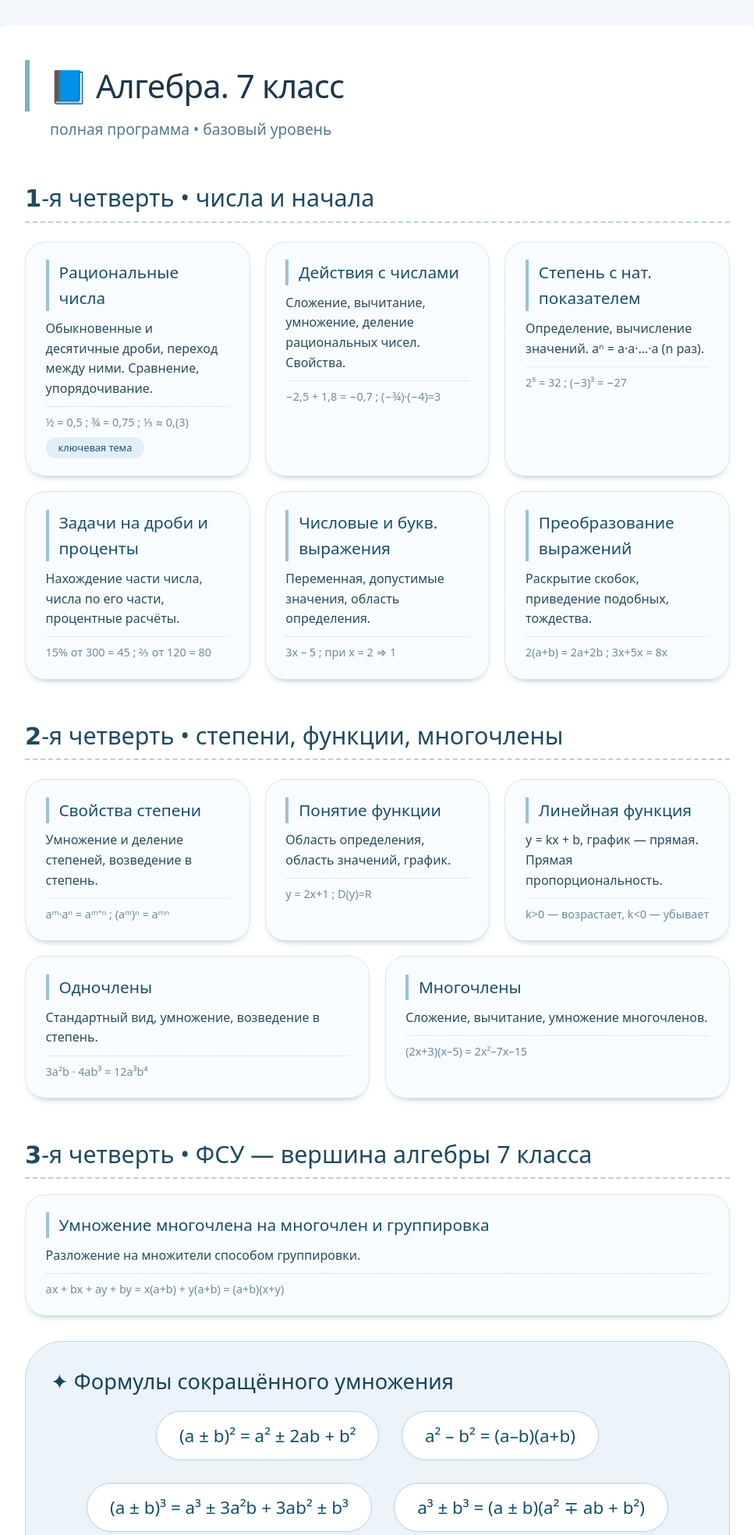
After one commit to noyemkaren-ship-it/Math, a FastAPI app: template templates/seven.html in a window 1280 px wide. The commit adds this page. Shown: the top 1969 px of the page at 78% size, without its empty margins (156-1123 px from the left). Run offline with FastAPI, Linux system fonts and the light colour scheme; the template is opened without the code that fills it, so the values that code supplies are empty.

Commit message:
Math: 4v

```diff
--- a/main.py
+++ b/main.py
@@ -6,6 +6,7 @@ app = FastAPI()
 templates = Jinja2Templates(directory="templates")
 
 formul = ["S = п*r²","C = п*d", "S=a*b", "P=a2+b2", "P = 2πr"]
+
 @app.get("/")
 async def root(request: Request):
     return templates.TemplateResponse(
@@ -47,3 +48,11 @@ async def teoremap(request: Request):
             "request": request,
         }
     )
+
+@app.get("/seven")
+async def sseven(request: Request):
+    return templates.TemplateResponse(
+        "seven.html", {
+            "request": request
+        }
+    )
--- a/templates/index.html
+++ b/templates/index.html
@@ -1013,5 +1013,7 @@
     </div>
     <a href="test">Если хочешь проверить себя переходи по этой сыллке!</a>
     <a href="teorema_pifagora">Теорема пифагора(если интересно)</a>
+    <a href="seven">Интересный темы 7 класса? тогда тебе сюда</a>
+
 </body>
 </html>
--- /dev/null
+++ b/templates/seven.html
@@ -0,0 +1,361 @@
+<!DOCTYPE html>
+<html lang="ru">
+<head>
+    <meta charset="UTF-8">
+    <meta name="viewport" content="width=device-width, initial-scale=1.0">
+    <title>Алгебра 7 класс • вся программа</title>
+    <style>
+        * {
+            margin: 0;
+            padding: 0;
+            box-sizing: border-box;
+        }
+
+        body {
+            background: #f4f8fc;
+            font-family: system-ui, -apple-system, 'Segoe UI', Roboto, 'Helvetica Neue', sans-serif;
+            line-height: 1.6;
+            padding: 2rem 1.5rem;
+            display: flex;
+            flex-direction: column;
+            align-items: center;
+        }
+
+        /* главный контейнер — как в пифагоре, но чуть шире */
+        .page {
+            max-width: 1000px;
+            width: 100%;
+            background: white;
+            border-radius: 32px;
+            box-shadow: 0 20px 40px -20px rgba(20, 50, 70, 0.25);
+            padding: 2.8rem 3rem;
+        }
+
+        h1 {
+            font-size: 2.6rem;
+            font-weight: 450;
+            letter-spacing: -0.02em;
+            color: #1d3747;
+            border-left: 6px solid #7faec7;
+            padding-left: 1.5rem;
+            margin-bottom: 0.5rem;
+        }
+
+        .subhead {
+            font-size: 1.2rem;
+            color: #527a8f;
+            margin-bottom: 2.5rem;
+            padding-left: 2rem;
+            font-weight: 350;
+        }
+
+        /* четверти — крупные разделы */
+        .quarter {
+            margin: 3rem 0 2.5rem 0;
+        }
+
+        .quarter-title {
+            font-size: 1.9rem;
+            font-weight: 420;
+            color: #1f4a60;
+            margin-bottom: 1.2rem;
+            padding-bottom: 0.3rem;
+            border-bottom: 2px dashed #b4d0df;
+        }
+
+        .quarter-sub {
+            font-size: 1.2rem;
+            color: #41758b;
+            font-style: italic;
+            margin-bottom: 1.8rem;
+            padding-left: 0.8rem;
+        }
+
+        /* сетка для тем — почти как info-grid но без class */
+        .topics-grid {
+            display: flex;
+            flex-wrap: wrap;
+            gap: 1.2rem;
+            margin: 1.5rem 0 1rem 0;
+        }
+
+        .topic-card {
+            flex: 1 1 260px;
+            background: #f9fcff;
+            border-radius: 26px;
+            padding: 1.4rem 1.6rem;
+            border: 1px solid #d6e6f0;
+            box-shadow: 0 6px 12px -10px #34657c;
+            transition: 0.1s ease;
+        }
+
+        .topic-card:hover {
+            background: #ffffff;
+            border-color: #9dc1d6;
+        }
+
+        .topic-card h3 {
+            font-size: 1.3rem;
+            font-weight: 500;
+            color: #1a5068;
+            margin-bottom: 0.6rem;
+            border-left: 4px solid #9ac2d9;
+            padding-left: 0.8rem;
+        }
+
+        .topic-card p {
+            color: #2a4b5c;
+            font-size: 1rem;
+            margin-bottom: 0.3rem;
+        }
+
+        .topic-card .examples {
+            font-size: 0.9rem;
+            color: #6c8c9e;
+            margin-top: 0.6rem;
+            border-top: 1px dotted #bfd9e8;
+            padding-top: 0.5rem;
+        }
+
+        .topic-card .badge {
+            background: #e1eff7;
+            border-radius: 40px;
+            padding: 0.2rem 1rem;
+            display: inline-block;
+            font-size: 0.8rem;
+            color: #1d5775;
+            margin-top: 0.5rem;
+        }
+
+        /* для формул — отдельный аккуратный блок */
+        .formula-block {
+            background: #ecf3f9;
+            border-radius: 48px;
+            padding: 1.8rem 2rem;
+            margin: 2rem 0 2rem 0;
+            border: 1px solid #bfd8e9;
+        }
+
+        .formula-block h2 {
+            font-size: 1.7rem;
+            font-weight: 430;
+            color: #17445a;
+            margin-bottom: 1rem;
+        }
+
+        .formula-grid {
+            display: flex;
+            flex-wrap: wrap;
+            gap: 1.8rem;
+            justify-content: center;
+        }
+
+        .formula-item {
+            background: white;
+            border-radius: 60px;
+            padding: 0.8rem 1.8rem;
+            font-size: 1.4rem;
+            font-weight: 420;
+            color: #154f68;
+            border: 1px solid #b2d2e8;
+            box-shadow: 0 2px 6px rgba(0,0,0,0.02);
+        }
+
+        .footnote {
+            font-size: 0.95rem;
+            color: #547e94;
+            margin-top: 1rem;
+            text-align: right;
+        }
+
+        hr {
+            border: none;
+            height: 1px;
+            background: linear-gradient(90deg, transparent, #c5dae7, transparent);
+            margin: 2.2rem 0 1.5rem 0;
+        }
+
+        .footer-meta {
+            font-size: 0.95rem;
+            color: #6d8c9d;
+            display: flex;
+            justify-content: space-between;
+            flex-wrap: wrap;
+            gap: 1rem;
+            margin-top: 2rem;
+        }
+
+        .footer-meta a {
+            color: #3f738b;
+            text-decoration: none;
+            border-bottom: 1px dotted #9bbdd1;
+        }
+
+        @media (max-width: 600px) {
+            .page { padding: 1.8rem; }
+            h1 { font-size: 2.1rem; }
+            .quarter-title { font-size: 1.6rem; }
+        }
+    </style>
+</head>
+<body>
+<div class="page">
+
+    <h1>📘 Алгебра. 7 класс</h1>
+    <div class="subhead">полная программа • базовый уровень</div>
+
+    <!-- 1 ЧЕТВЕРТЬ -->
+    <div class="quarter">
+        <div class="quarter-title">𝟭-я четверть • числа и начала</div>
+        <div class="topics-grid">
+            <div class="topic-card">
+                <h3>Рациональные числа</h3>
+                <p>Обыкновенные и десятичные дроби, переход между ними. Сравнение, упорядочивание.</p>
+                <div class="examples">½ = 0,5 ; ¾ = 0,75 ; ⅓ ≈ 0,(3)</div>
+                <span class="badge">ключевая тема</span>
+            </div>
+            <div class="topic-card">
+                <h3>Действия с числами</h3>
+                <p>Сложение, вычитание, умножение, деление рациональных чисел. Свойства.</p>
+                <div class="examples">−2,5 + 1,8 = −0,7 ; (−¾)·(−4)=3</div>
+            </div>
+            <div class="topic-card">
+                <h3>Степень с нат. показателем</h3>
+                <p>Определение, вычисление значений. aⁿ = a·a·…·a (n раз).</p>
+                <div class="examples">2⁵ = 32 ; (−3)³ = −27</div>
+            </div>
+            <div class="topic-card">
+                <h3>Задачи на дроби и проценты</h3>
+                <p>Нахождение части числа, числа по его части, процентные расчёты.</p>
+                <div class="examples">15% от 300 = 45 ; ⅔ от 120 = 80</div>
+            </div>
+            <div class="topic-card">
+                <h3>Числовые и букв. выражения</h3>
+                <p>Переменная, допустимые значения, область определения.</p>
+                <div class="examples">3x – 5 ; при x = 2 ⇒ 1</div>
+            </div>
+            <div class="topic-card">
+                <h3>Преобразование выражений</h3>
+                <p>Раскрытие скобок, приведение подобных, тождества.</p>
+                <div class="examples">2(a+b) = 2a+2b ; 3x+5x = 8x</div>
+            </div>
+        </div>
+    </div>
+
+    <!-- 2 ЧЕТВЕРТЬ -->
+    <div class="quarter">
+        <div class="quarter-title">𝟮-я четверть • степени, функции, многочлены</div>
+        <div class="topics-grid">
+            <div class="topic-card">
+                <h3>Свойства степени</h3>
+                <p>Умножение и деление степеней, возведение в степень.</p>
+                <div class="examples">aᵐ·aⁿ = aᵐ⁺ⁿ ; (aᵐ)ⁿ = aᵐⁿ</div>
+            </div>
+            <div class="topic-card">
+                <h3>Понятие функции</h3>
+                <p>Область определения, область значений, график.</p>
+                <div class="examples">y = 2x+1 ; D(y)=R</div>
+            </div>
+            <div class="topic-card">
+                <h3>Линейная функция</h3>
+                <p>y = kx + b, график — прямая. Прямая пропорциональность.</p>
+                <div class="examples">k>0 — возрастает, k<0 — убывает</div>
+            </div>
+            <div class="topic-card">
+                <h3>Одночлены</h3>
+                <p>Стандартный вид, умножение, возведение в степень.</p>
+                <div class="examples">3a²b · 4ab³ = 12a³b⁴</div>
+            </div>
+            <div class="topic-card">
+                <h3>Многочлены</h3>
+                <p>Сложение, вычитание, умножение многочленов.</p>
+                <div class="examples">(2x+3)(x–5) = 2x²–7x–15</div>
+            </div>
+        </div>
+    </div>
+
+    <!-- 3 ЧЕТВЕРТЬ (самая большая) -->
+    <div class="quarter">
+        <div class="quarter-title">𝟯-я четверть • ФСУ — вершина алгебры 7 класса</div>
+
+        <!-- дополнительный блок для многочлена подробно -->
+        <div style="margin-bottom: 1.5rem;">
+            <div class="topic-card" style="max-width: 100%;">
+                <h3>Умножение многочлена на многочлен и группировка</h3>
+                <p>Разложение на множители способом группировки.</p>
+                <div class="examples">ax + bx + ay + by = x(a+b) + y(a+b) = (a+b)(x+y)</div>
+            </div>
+        </div>
+
+        <!-- ФСУ красивым блоком -->
+        <div class="formula-block">
+            <h2>✦ Формулы сокращённого умножения</h2>
+            <div class="formula-grid">
+                <div class="formula-item">(a ± b)² = a² ± 2ab + b²</div>
+                <div class="formula-item">a² – b² = (a–b)(a+b)</div>
+                <div class="formula-item">(a ± b)³ = a³ ± 3a²b + 3ab² ± b³</div>
+                <div class="formula-item">a³ ± b³ = (a ± b)(a² ∓ ab + b²)</div>
+            </div>
+            <div class="footnote">сумма и разность кубов, квадрат суммы/разности, разность квадратов</div>
+        </div>
+
+        <!-- Применение ФСУ карточкой -->
+        <div class="topics-grid">
+            <div class="topic-card">
+                <h3>Применение ФСУ</h3>
+                <p>Разложение многочленов на множители, преобразование выражений.</p>
+                <div class="examples">x² – 9 = (x–3)(x+3) ; 4x² + 12x + 9 = (2x+3)²</div>
+                <span class="badge">база для ОГЭ</span>
+            </div>
+            <div class="topic-card">
+                <h3>Комбинации ФСУ</h3>
+                <p>Смешанные примеры, сокращение дробей, уравнения.</p>
+                <div class="examples">(2a–1)² – (a+2)² = …</div>
+            </div>
+        </div>
+    </div>
+
+    <!-- 4 ЧЕТВЕРТЬ (уравнения и системы) и повторение -->
+    <div class="quarter">
+        <div class="quarter-title">𝟰-я четверть • уравнения, системы и повторение</div>
+        <div class="topics-grid">
+            <div class="topic-card">
+                <h3>Линейное уравнение с одной переменной</h3>
+                <p>Решение уравнений, задачи.</p>
+                <div class="examples">2x – 5 = 9 → x = 7</div>
+            </div>
+            <div class="topic-card">
+                <h3>Линейное уравнение с двумя переменными</h3>
+                <p>ax + by = c, график — прямая.</p>
+                <div class="examples">2x + y = 4</div>
+            </div>
+            <div class="topic-card">
+                <h3>Системы линейных уравнений</h3>
+                <p>Методы подстановки и сложения.</p>
+                <div class="examples">{ x+y=5 ; x–y=1 → x=3, y=2</div>
+            </div>
+            <div class="topic-card">
+                <h3>Элементы статистики</h3>
+                <p>Среднее арифметическое, размах, мода, медиана.</p>
+                <div class="examples">ряд: 3, 5, 5, 7 → мода=5, медиана=5</div>
+            </div>
+            <div class="topic-card">
+                <h3>Итоговое повторение</h3>
+                <p>Обобщение всех тем, подготовка к итоговой работе.</p>
+                <div class="examples">тренажёр по всем разделам</div>
+            </div>
+        </div>
+    </div>
+
+    <hr>
+    <div class="footer-meta">
+        <span>📐 программа соответствует ФГОС (базовый уровень)</span>
+        <span>⋆ 7 класс ⋆ алгебра</span>
+        <a href="#">в начало</a>
+    </div>
+
+    <!-- маленькая звёздочка в духе "просто, элегантно" -->
+    <div style="text-align: right; margin-top: 1.2rem; color: #a6c3d5; font-size: 0.9rem;">✦ всё по полочкам ✦</div>
+</div>
+</body>
+</html>
```
